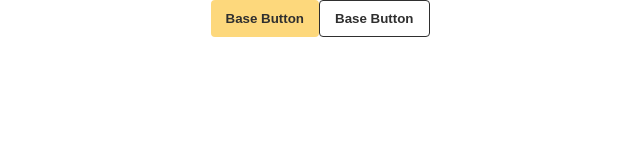
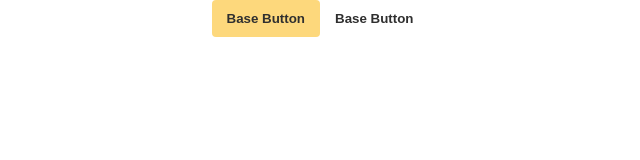
Before and after one commit to paniTani/react_storybook, a React (Create React App) app: page / in a window 1280 px wide. Shown: the top 160 px of the page, without its empty margins (320-960 px from the left). Built offline with nearby package versions, Linux system fonts and the light colour scheme.

Commit message:
added global variables and replace them in app

```diff
--- a/src/components/BaseButton.js
+++ b/src/components/BaseButton.js
@@ -2,8 +2,8 @@ import styled from 'styled-components';
 
 const BaseButton = styled.button`
   color: #2f2f2f;
-  border: ${props => props.yellow ? 'none' : '1px solid #2f2f2f' };
-  background-color: ${props => props.yellow ? "#FDD87C" : "transparent"};
+  border: ${props => props.yellow ? 'none' : '1px solid var(----lightBlack)' };
+  background-color: ${props => props.yellow ? "var(--yellow)" : "transparent"};
   height: ${props => props.high ? "50px" : "37px"} ;
   border-radius: 4px;
   font-weight: 600;
--- a/src/index.css
+++ b/src/index.css
@@ -1,3 +1,8 @@
+:root {
+  --yellow: #FDD87C;
+  --lightBlack: #2F2F2F;
+}
+
 body {
   margin: 0;
   font-family: -apple-system, BlinkMacSystemFont, 'Segoe UI', 'Roboto', 'Oxygen',
```
